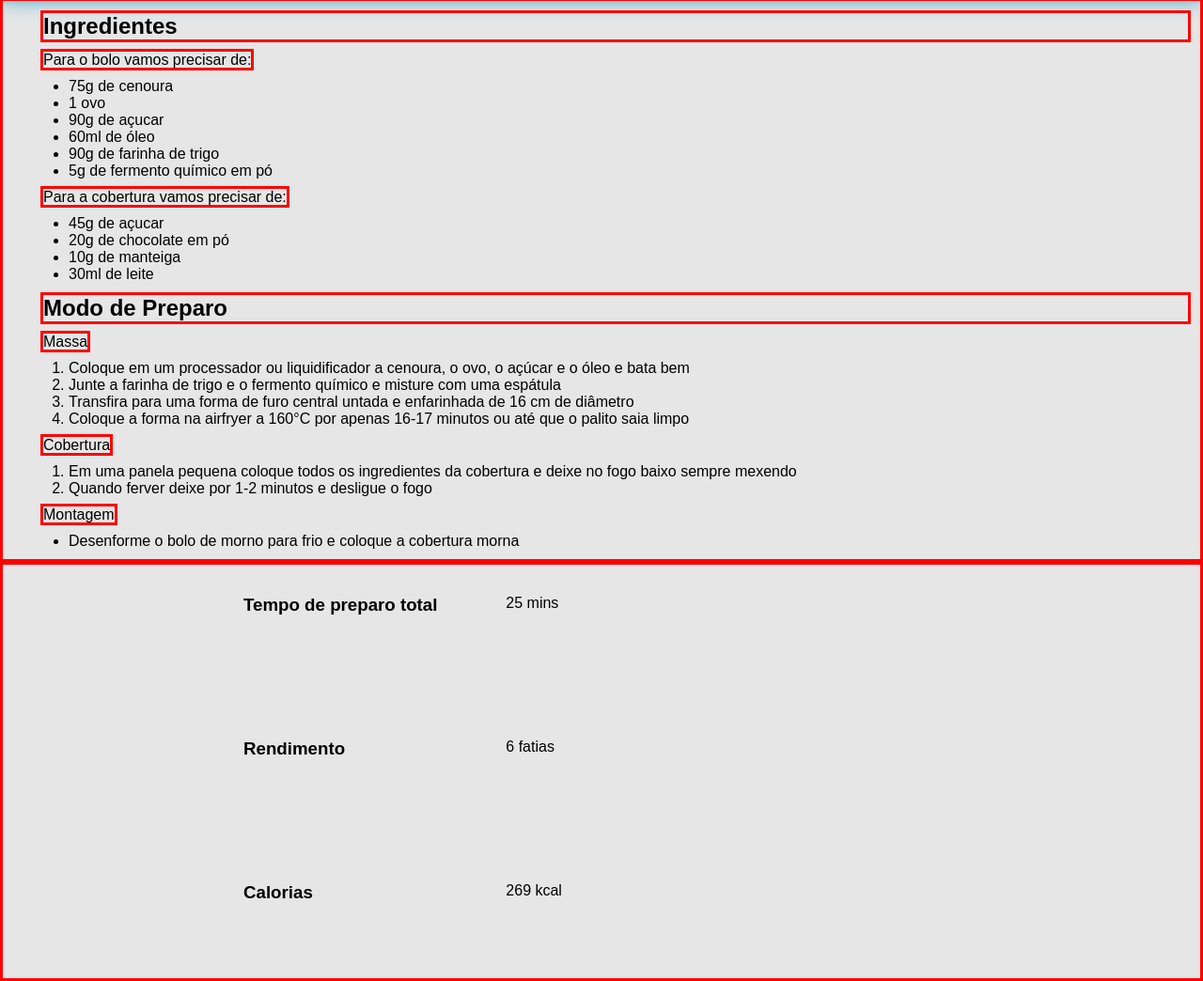
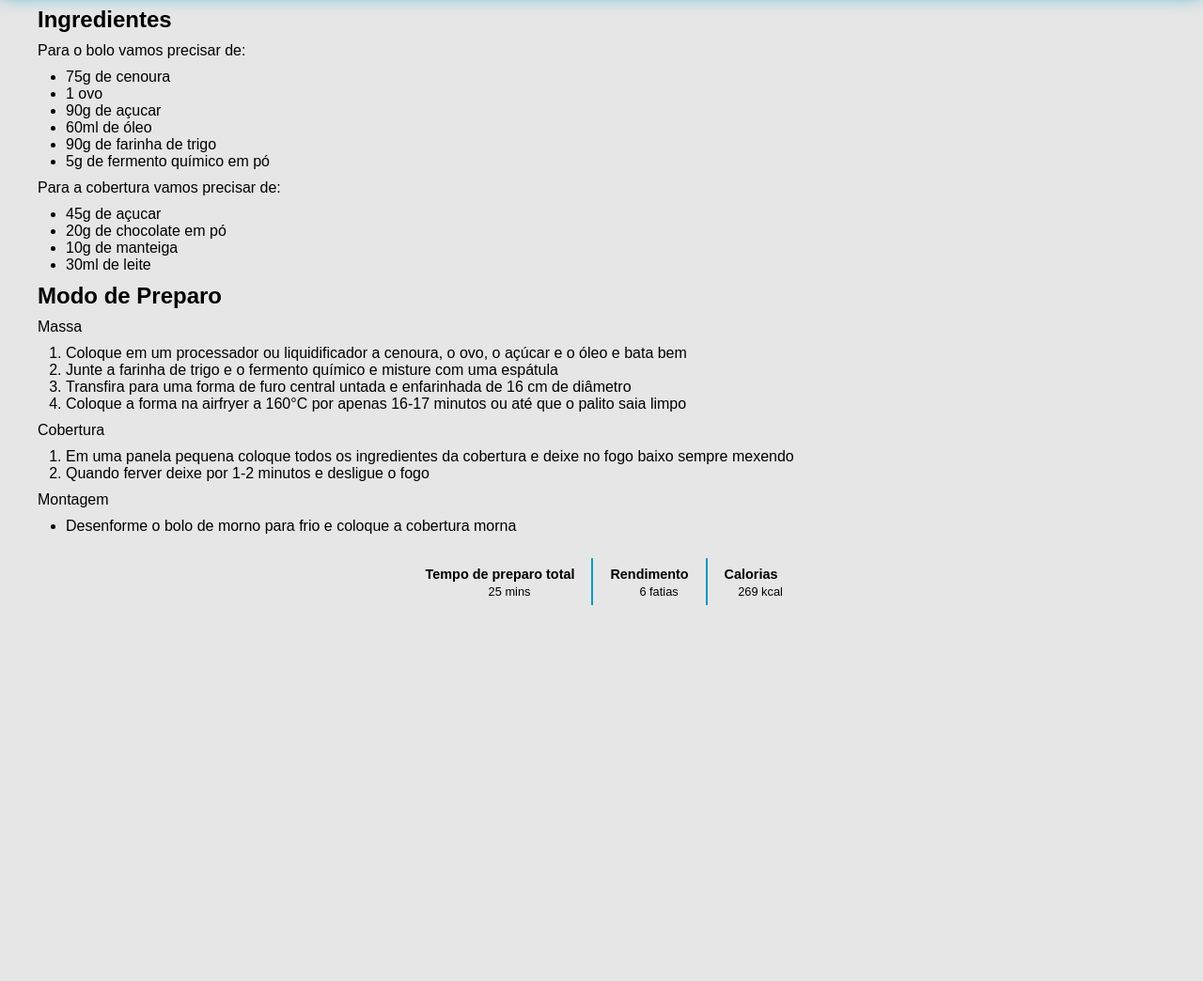
Before and after one commit to ACFEREIRA/pagina-de-receitas, a plain HTML site: page index.html in a window 1280 px wide. Shown: the part 471-1515 px from the top of the page at 94% size. After the commit the page ends 1140 px from the top, so only its background shows below. Drawn offline with Linux system fonts and the light colour scheme.

Commit message:
add style observacoes

```diff
--- a/index.html
+++ b/index.html
@@ -56,20 +56,20 @@
     </ul>
   </div>
   <div id="observacoes">
-    <div class="observacoes">
-      <h3>Tempo de preparo total</h3>
+    <div class="observacao">
+      <span>Tempo de preparo total</span>
       <p>25 mins</p>
     </div>
     <div class="divider"></div>
-    <div class="observacoes">
-    <h3>Rendimento</h3>
-    <p>6 fatias</p>
+    <div class="observacao">
+      <span>Rendimento</span>
+      <p>6 fatias</p>
+    </div>
+    <div class="divider"></div>
+    <div class="observacao">
+      <span>Calorias</span>
+      <p>269 kcal</p>
+    </div>
   </div>
-  <div class="divider"></div>
-  <div class="observacoes">
-    <h3>Calorias</h3>
-    <p>269 kcal</p>
-  </div>
-</div>
 </body>
 </html>
--- a/style.css
+++ b/style.css
@@ -37,7 +37,7 @@ p {
   justify-content: center;
   background-color: var(--color-secondary);
 
-  border: red solid 3px;
+  /* border: red solid 3px; */
   max-width: 100%;
   margin: 10px;
 }
@@ -59,15 +59,14 @@ p {
   max-width: 100%;
   display: block;
   padding-left: 30px;
+  margin-top: 15px;
 
-  border: red solid 3px;
+  /* border: red solid 3px; */
 }
 
 .content h2,
 span {
   margin: 10px;
-
-  border: red solid 3px;
 }
 
 .content ul,
@@ -77,30 +76,38 @@ ol {
 }
 
 #observacoes {
-  border: red solid 3px;
-  padding-right: 20%;
-  padding-left: 20%;
+  /* border: rgb(43, 255, 0) solid 3px; */
   display: flex;
-  flex-direction: column;
+  margin-top: 15px;
+  margin-bottom: 15px;
+  padding: 10px;
+  height: 70px;
+  justify-content: center;
 }
 
-.observacoes {
-  display: grid;
-  grid-template-columns: 1fr 1fr 1fr;
-  gap: 1rem;
-  margin-top: 2rem;
-  padding-bottom: 5rem;
+.observacao span {
+  font-size: 0.9rem;
+  font-weight: bold;
+
+  /* border: rgb(255, 0, 34) solid 1px; */
 }
 
-/* background-color: var(--color-primary);
-  padding-left: 1rem;
-  padding-right: 1rem;
-  padding-bottom: 2rem;
-  padding-top: 2rem; */
+.observacao p {
+  font-size: 0.8rem;
+  margin-top: 2px;
+  width: 100%;
+  text-align: center;
+  /* border: rgb(255, 0, 170) solid 1px; */
+}
 
+.observacao {
+  /* border: rgb(4, 0, 255) solid 1px; */
+  align-content: center;
+}
 .divider {
-  width: 10rem;
-  height: 3px;
-  background-color: var(--color-red);
-  margin-top: 1rem;
+  width: 2px;
+  height: 100%;
+  background-color: var(--color-secondary);
+  margin-left: 0.5rem;
+  margin-right: 0.5rem;
 }
```
